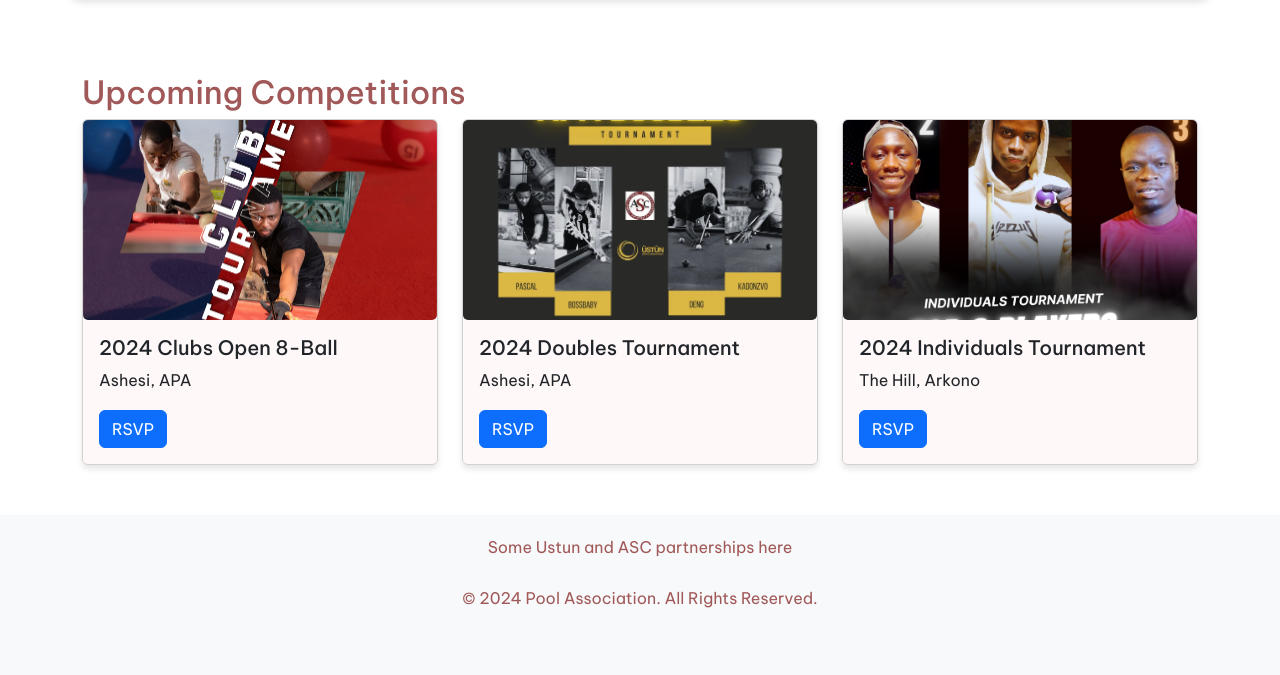
After one commit to zviko163/WebTech-APA-App, a PHP site: page /view/events.php in a window 1280 px wide. The commit adds this page. Shown: the part 401-1076 px from the top of the page. Run offline with PHP 8.4, Linux system fonts and the light colour scheme.

```diff
--- /dev/null
+++ b/APA-App/assets/css/events.css
@@ -0,0 +1,52 @@
+body {
+    font-family: 'Be Vietnam Pro', 'Noto Sans', sans-serif;
+    line-height: 1.6;
+    color: rgb(160, 88, 88);
+    width: 100%;
+  }
+
+  .header {
+    border-bottom: 1px solid #f1eaea;
+    padding: 1rem 2rem;
+    color: #181111;
+  }
+
+  .header h2 {
+    font-size: 1.5rem;
+    font-weight: bold;
+  }
+
+.hero {
+    background: url('../images/APA-DOUBLES.jpg') no-repeat center center/cover;
+    color: rgb(205, 93, 93);
+    text-align: center;
+    padding: 150px 0;
+    justify-self: center;
+    width: 90%;
+    border-radius: 20px;
+    box-shadow: 0 4px 6px rgba(0, 0, 0, 0.1);
+    transition: transform 0.3s ease, box-shadow 0.3s ease;
+} .hero:hover{
+    transform: translateY(5px);
+    box-shadow: 0 6px 10px #f3e2e2;
+} .card {
+    box-shadow: 0 4px 6px rgba(0, 0, 0, 0.1);
+    transition: transform 0.3s ease, box-shadow 0.3s ease;
+} .card:hover{
+    transform: translateY(15px);
+    box-shadow: 0 6px 10px #f3e2e2;
+}
+
+.card img {
+    height: 200px;
+    object-fit: cover;
+    border-radius: 5px;
+} .card-body {
+    background-color: rgba(255, 235, 235, 0.348);
+} footer {
+    margin-top: 50px;
+    padding: 20px 0;
+    background: #f8f9fa;
+    text-align: center;
+    height: 10rem;
+}
--- a/APA-App/assets/css/profile.css
+++ b/APA-App/assets/css/profile.css
@@ -76,6 +76,10 @@ main {
     background-color: #d58889;
 }
 
+.btn {
+    background-color: #d58889;
+    color: #181111;
+}
 /* Profile Tabs */
 .profile-tabs {
     display: flex;
--- /dev/null
+++ b/APA-App/view/events.php
@@ -0,0 +1,128 @@
+<!DOCTYPE html>
+<html lang="en">
+
+<head>
+    <meta charset="UTF-8">
+    <meta name="viewport" content="width=device-width, initial-scale=1.0">
+    <title>Events</title>
+    <!-- Bootstrap CSS -->
+    <link href="https://cdn.jsdelivr.net/npm/bootstrap@5.3.0/dist/css/bootstrap.min.css" rel="stylesheet">
+    <!-- Google Fonts -->
+    <link href="https://fonts.googleapis.com/css2?family=Be+Vietnam+Pro:wght@400;500;700;900&family=Noto+Sans:wght@400;500;700;900&display=swap" rel="stylesheet">
+    <!-- Custom CSS -->
+    <link rel="stylesheet" href="../assets/css/events.css">
+</head>
+
+<body>
+    <header class="header navbar navbar-expand-md bg-light p-3">
+        <div class="container-fluid d-flex justify-content-between align-items-center">
+        <!-- Logo Section -->
+        <div class="d-flex align-items-center gap-3">
+            <svg width="32" height="32" fill="currentColor" xmlns="http://www.w3.org/2000/svg">
+            <path d="..." />
+            </svg>
+            <h2 class="mb-0">Ashesi Pool Association</h2>
+        </div>
+
+        <!-- Navbar Toggler Button -->
+        <button
+            class="navbar-toggler"
+            type="button"
+            data-bs-toggle="collapse"
+            data-bs-target="#navbarNav"
+            aria-controls="navbarNav"
+            aria-expanded="false"
+            aria-label="Toggle navigation"
+        >
+            <span class="navbar-toggler-icon"></span>
+        </button>
+
+        <!-- Navigation Links -->
+        <nav class="collapse navbar-collapse justify-content-center" id="navbarNav">
+            <ul class="navbar-nav gap-3">
+                <li class="nav-item">
+                    <a href="dashboard.php" class="nav-link text-dark">Dashboard</a>
+                </li>
+                <li class="nav-item">
+                    <a href="#" class="nav-link text-dark">Ladders</a>
+                </li>
+                <li class="nav-item">
+                    <a href="events.php" class="nav-link text-dark">Events</a>
+                </li>
+                <li class="nav-item">
+                    <a href="#" class="nav-link text-dark">Matches</a>
+                </li>
+                <li class="nav-item">
+                    <a href="#" class="nav-link text-dark">Contact Support</a>
+                </li>
+            </ul>
+        </nav>
+
+        <!-- Profile Picture Section -->
+        <div class="d-flex align-items-center gap-3">
+            <div
+            class="profile-pic rounded-circle"
+            style="
+                width: 40px;
+                height: 40px;
+                background-image: url('../assets/images/chalk.jpg');
+                background-size: cover;
+                background-position: center;
+            "
+            ></div>
+        </div>
+        </div>
+    </header>
+    <br>
+    <!-- Hero Section -->
+    <section class="hero"></section>
+    <br>
+
+    <!-- Upcoming Competitions -->
+    <div class="container mt-5">
+        <h2>Upcoming Competitions</h2>
+        <div class="row">
+            <div class="col-md-4">
+                <div class="card">
+                    <img src="../assets/images/CLUB TOUR 2024(1)(1).png" class="card-img-top" alt="Competition 1">
+                    <div class="card-body">
+                        <h5 class="card-title">2024 Clubs Open 8-Ball</h5>
+                        <p class="card-text">Ashesi, APA</p>
+                        <a href="#" class="btn btn-primary">RSVP</a>
+                    </div>
+                </div>
+            </div>
+            <div class="col-md-4">
+                <div class="card">
+                    <img src="../assets/images/doubles_flyer.jpg" class="card-img-top" alt="Competition 2">
+                    <div class="card-body">
+                        <h5 class="card-title">2024 Doubles Tournament</h5>
+                        <p class="card-text">Ashesi, APA</p>
+                        <a href="#" class="btn btn-primary">RSVP</a>
+                    </div>
+                </div>
+            </div>
+            <div class="col-md-4">
+                <div class="card">
+                    <img src="../assets/images/individuals_winners.jpg" class="card-img-top" alt="Competition 3">
+                    <div class="card-body">
+                        <h5 class="card-title">2024 Individuals Tournament</h5>
+                        <p class="card-text">The Hill, Arkono</p>
+                        <a href="#" class="btn btn-primary">RSVP</a>
+                    </div>
+                </div>
+            </div>
+        </div>
+    </div>
+
+    <footer>
+        <a>Some Ustun and ASC partnerships here</a>
+        <br><br>
+        <p>&copy; 2024 Pool Association. All Rights Reserved.</p>
+    </footer>
+
+    <!-- Bootstrap JS -->
+    <script src="https://cdn.jsdelivr.net/npm/bootstrap@5.3.0/dist/js/bootstrap.bundle.min.js"></script>
+</body>
+
+</html>
```
Also changed, not shown: APA-App/view/dashboard.php (+5 -5 lines), APA-App/view/profile.php (+4 -4 lines).
